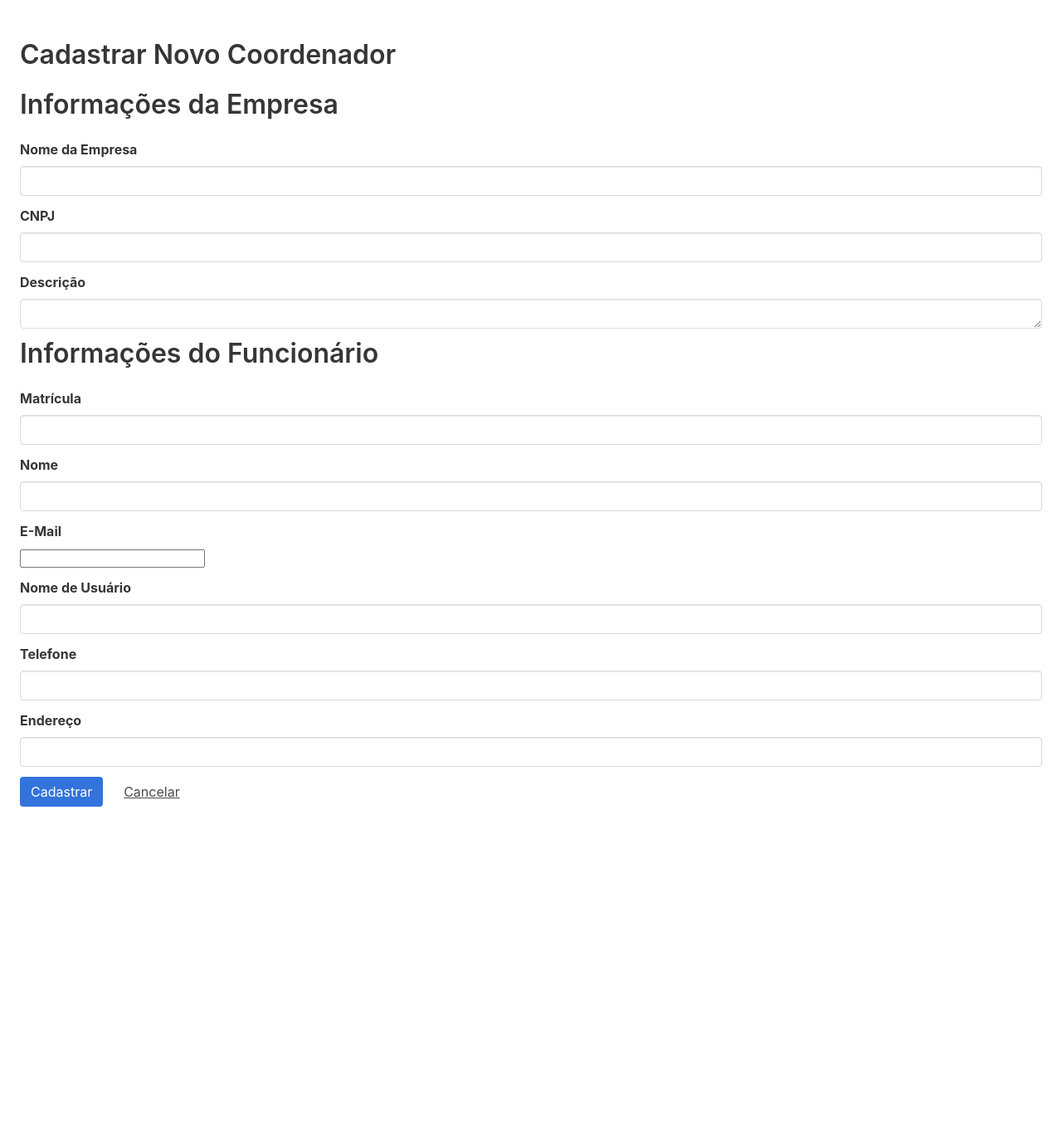
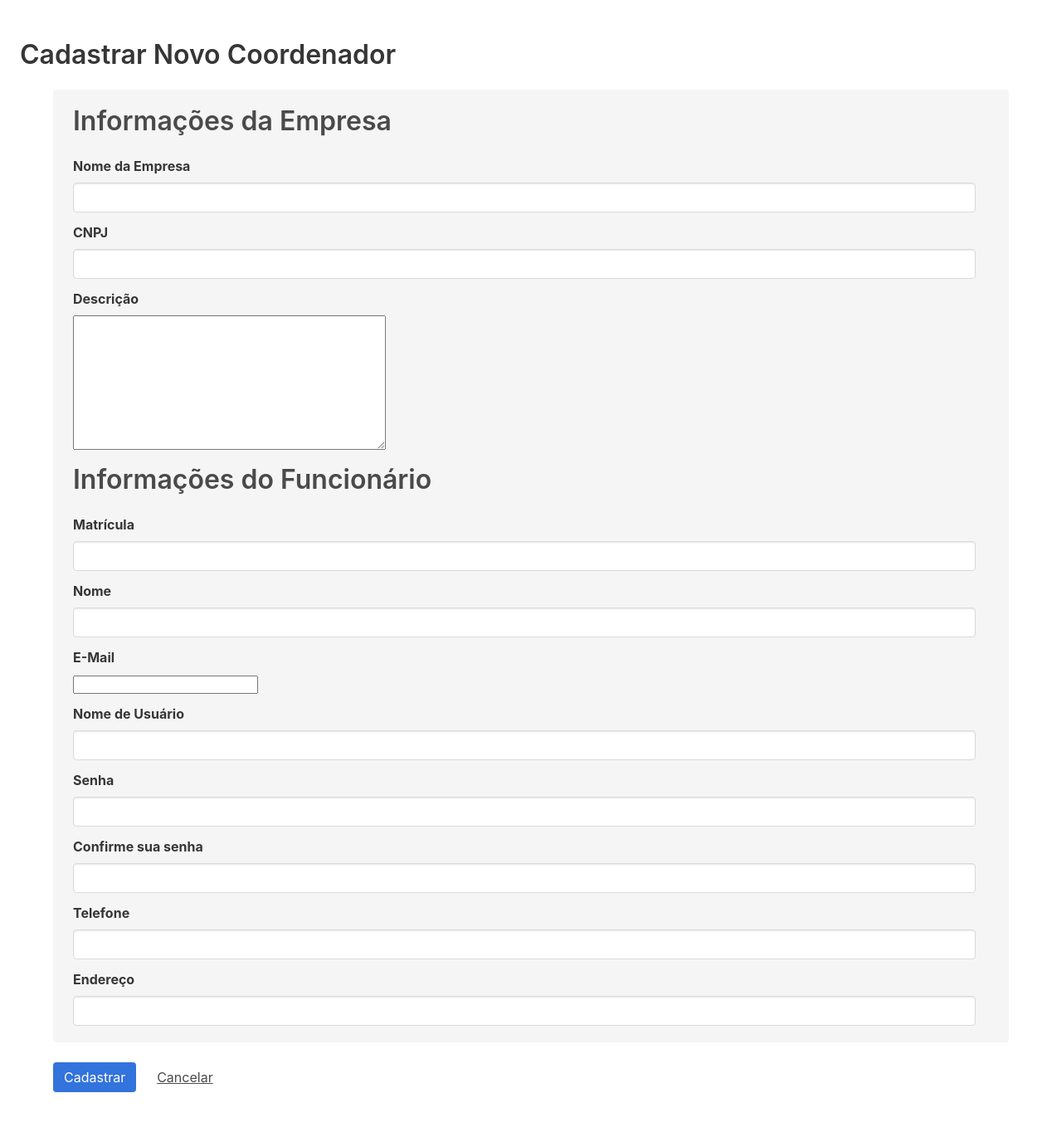
Before and after one commit to lays147/PyIntern, a Django app: page /companies/register/ in a window 1280 px wide. Shown: the whole page at 83% size. Before the commit the page ends 972 px from the top, so only its background shows below. Run offline with Django 3.2, Linux system fonts and the light colour scheme; parts of the project's set-up code (start-up, migrations or seed data) failed here and were passed over.

Commit message:
Improve company form template
Signed-off-by: Lays Rodrigues <lays.rodrigues@kde.org>

```diff
--- a/PyIntern/PyIntern/companies/templates/company_form.html
+++ b/PyIntern/PyIntern/companies/templates/company_form.html
@@ -3,9 +3,12 @@
 {% block content %}
 <section class="section">
   <h1 class="title">Cadastrar Novo Coordenador</h1>
+  <div class="container">
+    <div class="notification">
       <form action="." method="POST">
         {% csrf_token %}
         <h3 class="title"> Informações da Empresa</h3>
+        {#  Nome da Empresa #}
         <div class="field">
           <label class="label">{{ form.company_name.label }}</label>
           <div class="control">
@@ -15,6 +18,7 @@
             <p class="help is-danger">{{ form.company_name.errors }}</p>
           {% endif %}
         </div>
+        {# CNPJ #}
         <div class="field">
           <label class="label">{{ form.cnpj.label }}</label>
           <div class="control">
@@ -24,10 +28,11 @@
             <p class="help is-danger">{{ form.cnpj.errors }}</p>
           {% endif %}
         </div>
+        {# Descrição #}
         <div class="field">
           <label class="label">{{ form.description.label }}</label>
           <div class="control">
-        {{ form.description|addclass:'input' }}
+            {{ form.description|addtype:'textarea' }}
           </div>
           {% if form.description.errors %}
             <p class="help is-danger">{{ form.description.errors }}</p>
@@ -73,6 +78,22 @@
             <p class="help is-danger">{{ form.username.errors }}</p>
           {% endif %}
         </div>
+        {# Senha 1 #}
+        <div class="field">
+          <label class="label">{{ form.password1.label }}</label>
+            {{ form.password1|addclass:'input' }}
+          {% if form.password1.errors %}
+            <p class="help is-danger">{{ form.password1.errors }}</p>
+          {% endif %}
+        </div>
+        {# Senha 2 #}
+        <div class="field">
+          <label class="label">{{ form.password2.label }}</label>
+            {{ form.password2|addclass:'input' }}
+          {% if form.password2.errors %}
+            <p class="help is-danger">{{ form.password2.errors }}</p>
+          {% endif %}
+        </div>
         {# Telefone #}
         <div class="field">
           <label class="label">{{ form.phone.label }}</label>
@@ -103,5 +124,7 @@
           </div>
         </div>
       </form>
+    </div>
+  </div>
 </section>
 {% endblock content %}
--- a/PyIntern/PyIntern/companies/urls.py
+++ b/PyIntern/PyIntern/companies/urls.py
@@ -3,7 +3,7 @@ from django.urls import path
 from .views import home, new_register, list_companies
 
 urlpatterns = [
-    path('', home),
+    path('', home, name='company_home'),
     path('register/', new_register, name='new_company'),
     path('list/', list_companies, name='list_companies')
 ]
```
Lines whose indentation alone changed are shown as unchanged.
